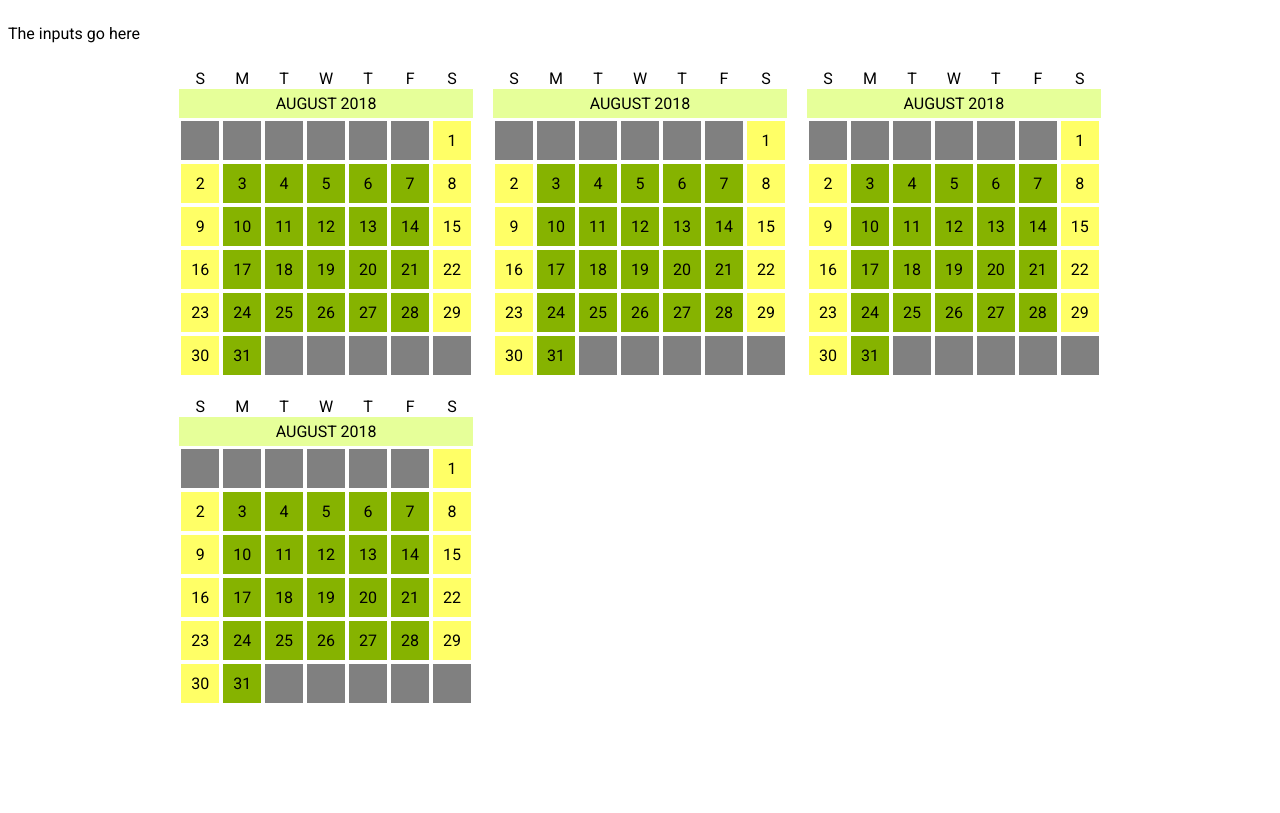
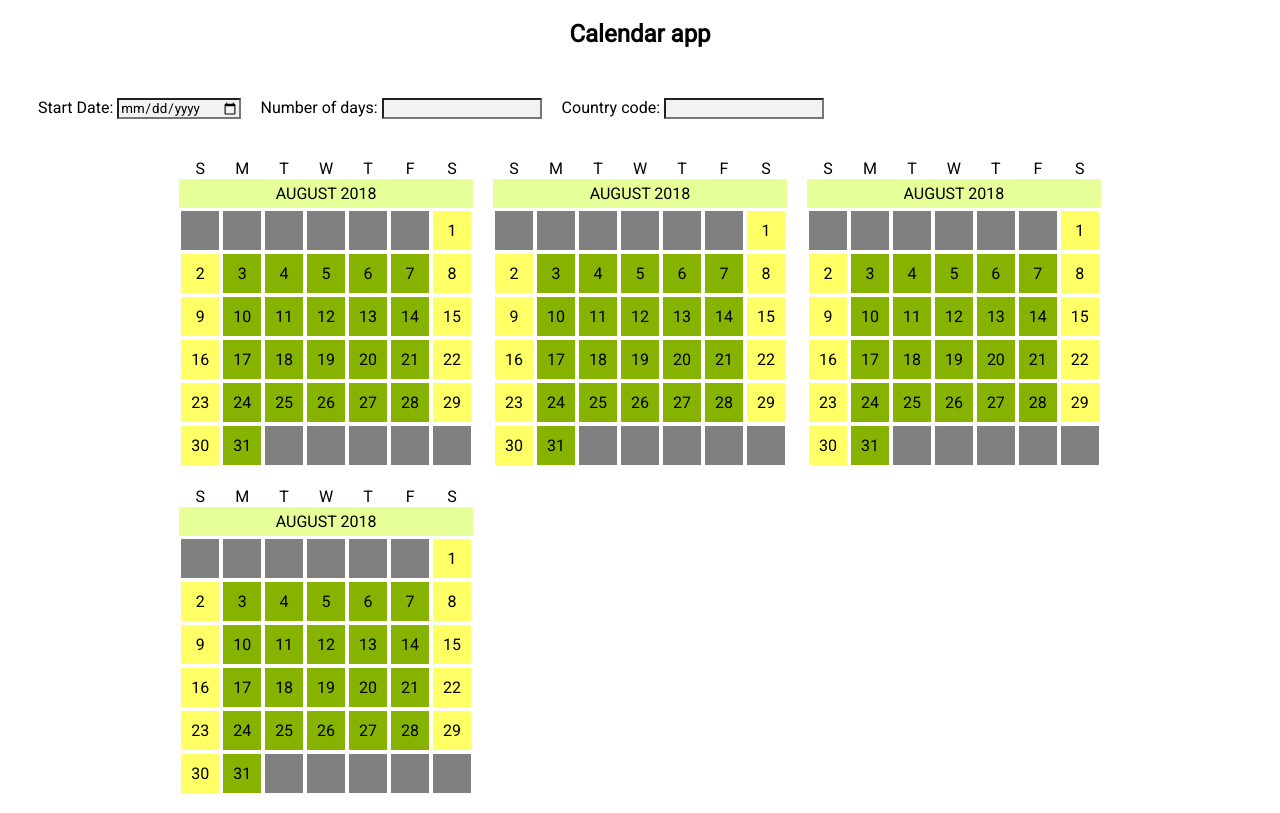
Before and after one commit to crdevdeu/calendar-app, an Angular app: page / in a window 1280 px wide. Built offline with nearby package versions, Linux system fonts and the light colour scheme.

Commit message:
feat: add date input layout

```diff
--- a/src/app/app.component.css
+++ b/src/app/app.component.css
@@ -2,8 +2,21 @@
   font-family: 'Roboto', sans-serif;
 }
 
+.app-header {
+  text-align: center;
+}
+
+.form-container {
+  display: flex;
+  padding: 30px;
+}
+
 .input-container {
-  display: flex;
+  margin-right: 20px;
+}
+
+.form-input {
+  background-color: #f2f2f2;
 }
 
 .calendars-container {
@@ -29,4 +42,12 @@
   .calendars-grid {
     grid-template-columns: repeat(1, 1fr);
   }
+
+  .form-container {
+    flex-direction: column;
+  }
+
+  .input-container {
+    margin-bottom: 15px;
+  }
 }
--- a/src/app/app.component.html
+++ b/src/app/app.component.html
@@ -1,7 +1,21 @@
 <div class="main-container">
-  <div class="input-container">
-    <p>The inputs go here</p>
+  <div class="app-header">
+    <h2>Calendar app</h2>
   </div>
+  <form class="form-container">
+    <div class="input-container">
+      <label>Start Date: </label>
+      <input type="date" class="form-input">
+    </div>
+    <div class="input-container">
+      <label>Number of days: </label>
+      <input type="number" class="form-input">
+    </div>
+    <div class="input-container">
+      <label>Country code: </label>
+      <input type="text" class="form-input">
+    </div>
+  </form>
   <div class="calendars-container">
     <div class="calendars-grid">
       <div class="calendar-item">
```
